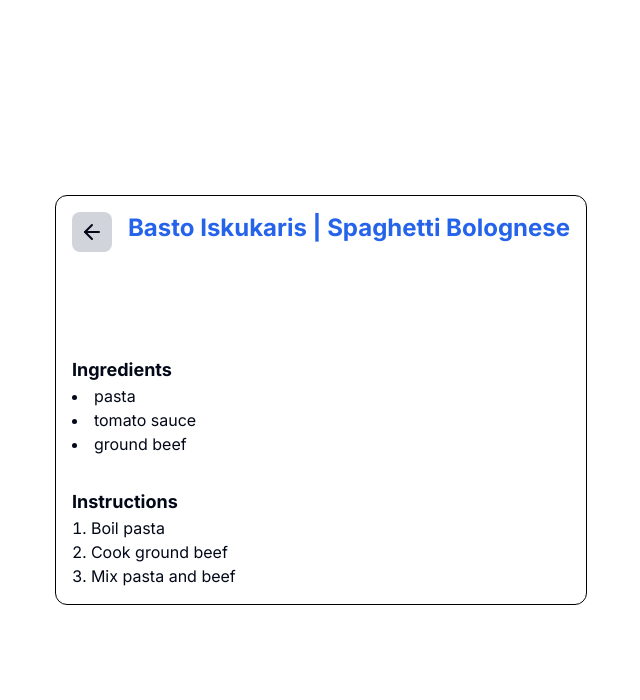
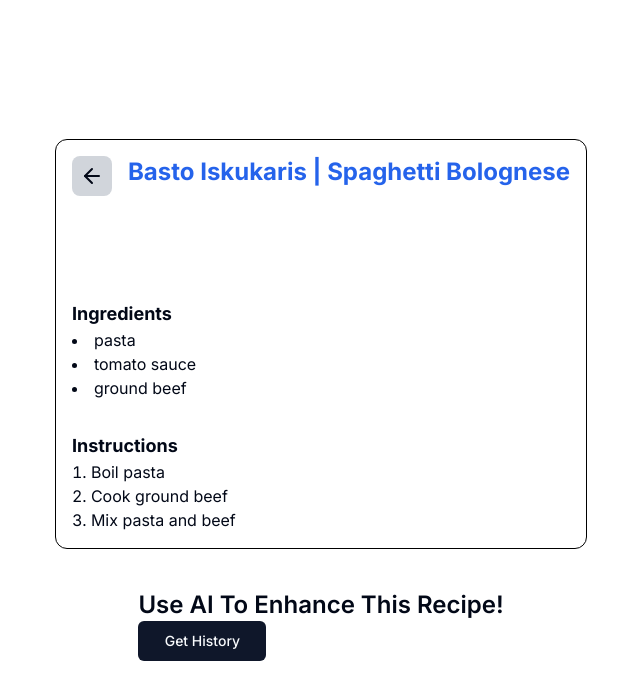
Before and after one commit to abdihashii/Walleye-Capital-Coding-Challenge, a Next.js app in the folder recipe-app/: page /recipe/1 in a window 1280 px wide. Shown: the top 700 px of the page, without its empty margins (319-959 px from the left). Built offline with nearby package versions, Linux system fonts and the light colour scheme.

Commit message:
Create an AIEnhancment client component that will show the history of the current recipe when on its page. No react query work YET

```diff
--- a/recipe-app/src/app/recipe/[id]/page.tsx
+++ b/recipe-app/src/app/recipe/[id]/page.tsx
@@ -2,6 +2,7 @@ import { getRecipeFromId } from '@/lib/utils';
 import React from 'react';
 
 import RecipeCard from '@/components/Recipe/RecipeCard';
+import AIEnhacement from '@/components/Recipe/AIEnhacement';
 
 export default async function RecipePage({
 	params,
@@ -25,11 +26,19 @@ export default async function RecipePage({
 	}
 
 	return (
-		<main className="flex min-h-screen flex-col items-center justify-center p-24">
+		<main className="flex min-h-screen flex-col items-center justify-center gap-10 p-24">
 			<RecipeCard
 				recipe={recipe}
 				isPage={true}
 			/>
+
+			<section>
+				<h2 className="text-2xl font-semibold capitalize">
+					Use AI to enhance this recipe!
+				</h2>
+
+				<AIEnhacement title={recipe.title} />
+			</section>
 		</main>
 	);
 }
--- /dev/null
+++ b/recipe-app/src/components/Recipe/AIEnhacement.tsx
@@ -0,0 +1,52 @@
+'use client';
+
+import React, { useState } from 'react';
+
+import { Button } from '../ui/button';
+import { Loader2 } from 'lucide-react';
+
+const AIEnhacement = ({ title }: { title: string }) => {
+	const [history, setHistory] = useState<string | null>(null);
+	const [loading, setLoading] = useState(false);
+
+	const fetchHistory = async () => {
+		setLoading(true);
+
+		try {
+			const response = await fetch('/api/ai/getHistory', {
+				method: 'POST',
+				body: JSON.stringify({ title }),
+				headers: {
+					'Content-Type': 'application/json',
+				},
+			});
+
+			if (!response.ok) {
+				throw new Error('Network response was not ok');
+			}
+
+			const json = await response.json();
+
+			setHistory(json.data);
+		} catch (error) {
+			console.error(error);
+		} finally {
+			setLoading(false);
+		}
+	};
+
+	return (
+		<div>
+			<Button
+				className="w-32"
+				onClick={fetchHistory}
+			>
+				{loading ? <Loader2 className="animate-spin" /> : 'Get History'}
+			</Button>
+
+			{history && <p>{history}</p>}
+		</div>
+	);
+};
+
+export default AIEnhacement;
```
